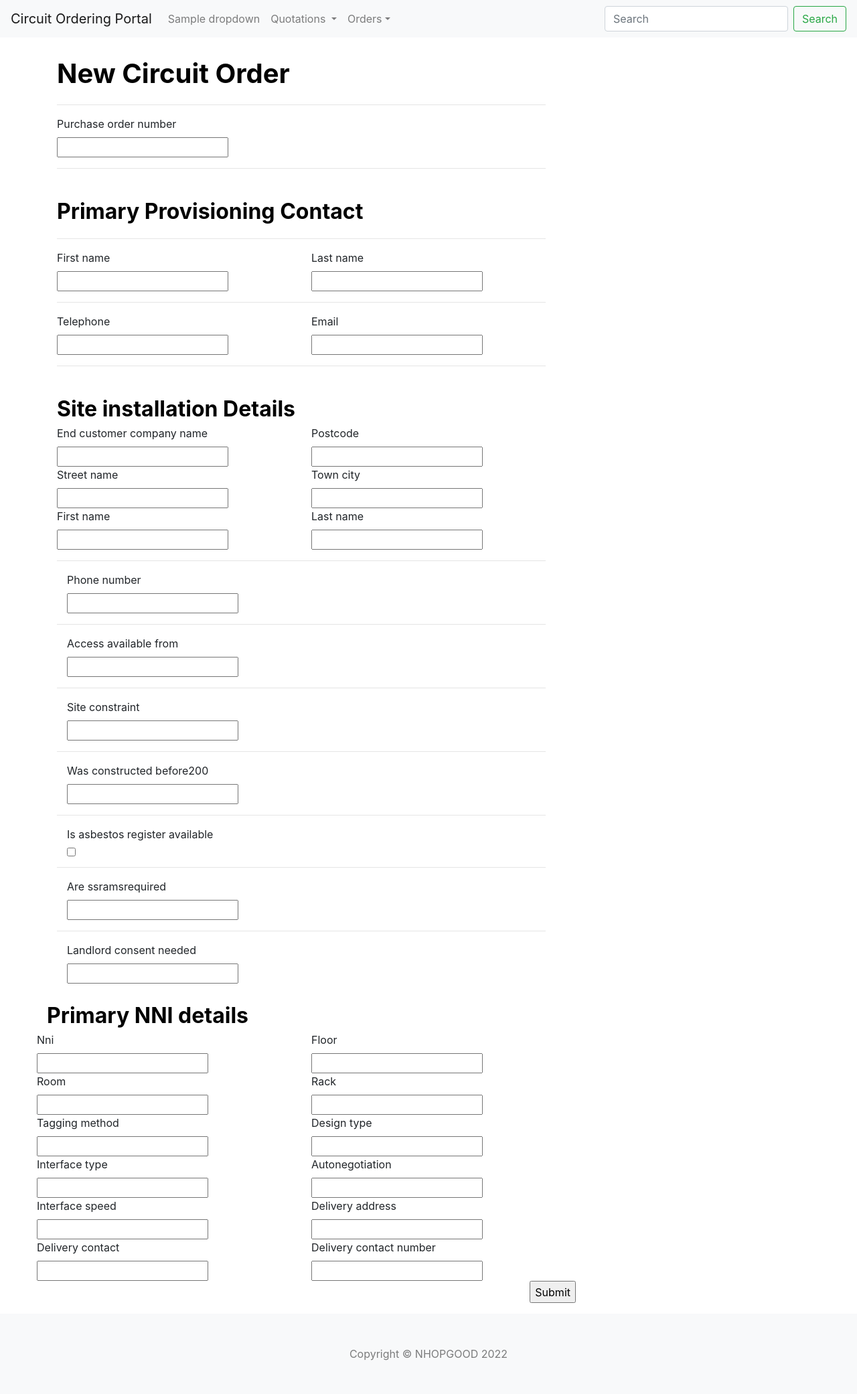
After one commit to SirHoppington/circuitorderingtool, a Python web app: template flask-image/app/Orders/templates/place_order_btw.html in a window 1280 px wide. The commit adds this page. Shown: the whole page at 67% size. Run offline with Jinja, Linux system fonts and the light colour scheme; the template is opened without the code that fills it: most values are stand-ins (such as "Sample title", 1, 10 or a date in 2020); form fields are guessed from the names that the template uses; some libraries are stand-ins or nearby versions.

Commit message:
Updated ProviderProduct to include hardware refs and created newOrder form.

```diff
--- a/flask-image/app/Models/association_table.py
+++ b/flask-image/app/Models/association_table.py
@@ -100,11 +100,13 @@ class ProviderProduct(db.Model):
     monthlyFees = db.Column(db.Text)
     product = db.Column(db.Text)
     productReference = db.Column(db.Text)
+    accessProductId = db.Column(db.Text)
+    HardwareId = db.Column(db.Text)
     term = db.Column(db.Text)
     customer_quote = db.Column(db.Text)
 
 
-    def __init__(self, accessType, bandwidth, bearer, carrier, installCharges, monthlyFees, product, productReference, term, customer_quote):
+    def __init__(self, accessType, bandwidth, bearer, carrier, installCharges, monthlyFees, product, productReference, accessProductId, term, customer_quote):
         self.accessType = accessType,
         self.bandwidth = bandwidth,
         self.bearer = bearer,
@@ -113,6 +115,7 @@ class ProviderProduct(db.Model):
         self.monthlyFees = monthlyFees,
         self.product = product,
         self.productReference = productReference,
+        self.accessProductId = accessProductId,
         self.term = term,
         self.customer_quote = customer_quote
 
@@ -134,6 +137,7 @@ class ProviderProduct(db.Model):
             'monthlyFees' : self.monthlyFees,
             'product' : self.product,
             'productReference' : self.productReference,
+            'accessProductId' : self.accessProductId,
             'term' : self.term,
             'customer_quote': self.customer_quote
         }
--- /dev/null
+++ b/flask-image/app/Orders/templates/place_order_btw.html
@@ -0,0 +1,322 @@
+
+{% extends 'base.html' %}
+
+{% block head %}
+    <link rel="stylesheet" href="{{ url_for('static', filename='taggle.css')}}">
+    <script src="{{ url_for('static', filename='taggle.js')}}"></script>
+       <style>
+    .codeMirror-scroll{
+        height: 100%;
+        min-height: 60%;
+    }
+	.button {
+		display:block;
+		width: 100%;
+}
+ul {
+  list-style: none;
+}
+</style>
+
+{% endblock %}
+
+{% block content %}
+<div class="container">
+    <div class="row">
+        <div class="col-lg-8">
+            <div class="form-wrapper">
+                <h1 class="mt-4">New Circuit Order</h1>
+                <hr>
+                <form method="POST" id="quoteform" action="{{ url_for('order.place_order') }}" >
+                    {{ form.csrf_token }}
+					<div class="row">
+					<div class="col-sm">
+                    <fieldset class="form-field">
+                        {{ form.purchaseOrderNumber.label}}
+						<br>
+                        {{ form.purchaseOrderNumber(size=20) }}
+                    </fieldset>
+					</div>
+					<hr>
+						</div>
+						<hr>
+						<div class="row">
+						<div class="col-sm">
+						<h2 class="mt-4">Primary Provisioning Contact</h2>
+						</div>
+						</div>
+						<hr>
+						<div class="row">
+						<div class="col-sm">
+							<fieldset class="controls">
+							{{ form.FirstName.label}}
+							<br>
+							{{ form.FirstName }}
+							</fieldset>
+							</div>
+					<hr>
+							<div class="col-sm">
+								<fieldset class="controls">
+								{{ form.LastName.label}}
+								<br>
+								{{ form.LastName }}
+								</fieldset>
+							</div>
+							</div>
+							<hr>
+					<div class="row">
+					<div class="col-sm">
+					<fieldset class="controls">
+                        {{ form.Telephone.label}}
+                        <br>
+						{{ form.Telephone }}
+                    </fieldset>
+					</div>
+					<hr>
+					<div class="col-sm">
+					<fieldset class="controls">
+                        {{ form.Email.label}}
+                        <br>
+						{{ form.Email }}
+                    </fieldset>
+					</div>
+					</div>
+					<hr>
+						<div class="row">
+						<div class="col-sm">
+						<h2 class="mt-4">Site installation Details</h2>
+						</div>
+						</div>
+					<div class="row">
+					<div class="col-sm">
+					<fieldset class="controls">
+                        {{ form.endCustomerCompanyName.label}}
+                        <br>
+						{{ form.endCustomerCompanyName }}
+                    </fieldset>
+					</div>
+						<hr>
+						<hr>
+					<div class="col-sm">
+					<fieldset class="controls">
+                        {{ form.postcode.label}}
+                        <br>
+						{{ form.postcode }}
+                    </fieldset>
+					</div>
+                        <hr>
+					<div class="col-sm">
+					<fieldset class="controls">
+                        {{ form.streetName.label}}
+                        <br>
+						{{ form.streetName }}
+                    </fieldset>
+					</div>
+                        <hr>
+					<div class="col-sm">
+					<fieldset class="controls">
+                        {{ form.townCity.label}}
+                        <br>
+						{{ form.townCity }}
+                    </fieldset>
+					</div>
+						<hr>
+					<div class="col-sm">
+					<fieldset class="controls">
+                        {{ form.firstName.label}}
+                        <br>
+						{{ form.firstName }}
+                    </fieldset>
+					</div>
+						<hr>
+					<div class="col-sm">
+					<fieldset class="controls">
+                        {{ form.lastName.label}}
+                        <br>
+						{{ form.lastName }}
+                    </fieldset>
+					</div>
+					<hr>
+					<div class="col-sm">
+						<hr>
+					<div class="col-sm">
+					<fieldset class="controls">
+                        {{ form.phoneNumber.label}}
+                        <br>
+						{{ form.phoneNumber }}
+                    </fieldset>
+					</div>
+						<hr>
+					<div class="col-sm">
+					<fieldset class="controls">
+                        {{ form.accessAvailableFrom.label}}
+                        <br>
+						{{ form.accessAvailableFrom }}
+                    </fieldset>
+					</div>
+						<hr>
+					<div class="col-sm">
+					<fieldset class="controls">
+                        {{ form.siteConstraint.label}}
+                        <br>
+						{{ form.siteConstraint }}
+                    </fieldset>
+					</div>
+						<hr>
+					<div class="col-sm">
+					<fieldset class="controls">
+                        {{ form.wasConstructedBefore2000.label}}
+                        <br>
+						{{ form.wasConstructedBefore2000 }}
+                    </fieldset>
+					</div>
+						<hr>
+					<div class="col-sm">
+					<fieldset class="controls">
+                        {{ form.isAsbestosRegisterAvailable.label}}
+                        <br>
+						{{ form.isAsbestosRegisterAvailable }}
+                    </fieldset>
+					</div>
+                        						<hr>
+					<div class="col-sm">
+					<fieldset class="controls">
+                        {{ form.areSSRAMSRequired.label}}
+                        <br>
+						{{ form.areSSRAMSRequired }}
+                    </fieldset>
+					</div>
+                        				<hr>
+					<div class="col-sm">
+					<fieldset class="controls">
+                        {{ form.landlordConsentNeeded.label}}
+                        <br>
+						{{ form.landlordConsentNeeded }}
+                    </fieldset>
+					</div>
+					</div>
+					<hr>
+					<div class="row">
+						<div class="col-sm">
+						<h2 class="mt-4">Primary NNI details</h2>
+						</div>
+						<hr>
+					<div class="row">
+					<div class="col-sm">
+					<fieldset class="controls">
+                        {{ form.nni.label}}
+                        <br>
+						{{ form.nni }}
+                    </fieldset>
+					</div>
+							<hr>
+					<div class="col-sm">
+					<fieldset class="controls">
+                        {{ form.floor.label}}
+                        <br>
+						{{ form.floor }}
+                    </fieldset>
+					</div>
+							<hr>
+					<div class="col-sm">
+					<fieldset class="controls">
+                        {{ form.room.label}}
+                        <br>
+						{{ form.room }}
+                    </fieldset>
+					</div>
+									<hr>
+					<div class="col-sm">
+					<fieldset class="controls">
+                        {{ form.rack.label}}
+                        <br>
+						{{ form.rack }}
+                    </fieldset>
+					</div>
+									<hr>
+					<div class="col-sm">
+					<fieldset class="controls">
+                        {{ form.taggingMethod.label}}
+                        <br>
+						{{ form.taggingMethod }}
+                    </fieldset>
+					</div>
+									<hr>
+					<div class="col-sm">
+					<fieldset class="controls">
+                        {{ form.designType.label}}
+                        <br>
+						{{ form.designType }}
+                    </fieldset>
+					</div>
+									<hr>
+					<div class="col-sm">
+					<fieldset class="controls">
+                        {{ form.interfaceType.label}}
+                        <br>
+						{{ form.interfaceType }}
+                    </fieldset>
+					</div>
+									<hr>
+					<div class="col-sm">
+					<fieldset class="controls">
+                        {{ form.autonegotiation.label}}
+                        <br>
+						{{ form.autonegotiation }}
+                    </fieldset>
+					</div>
+									<hr>
+					<div class="col-sm">
+					<fieldset class="controls">
+                        {{ form.interfaceSpeed.label}}
+                        <br>
+						{{ form.interfaceSpeed }}
+                    </fieldset>
+					</div>
+												<hr>
+					<div class="col-sm">
+					<fieldset class="controls">
+                        {{ form.deliveryAddress.label}}
+                        <br>
+						{{ form.deliveryAddress }}
+                    </fieldset>
+					</div>
+												<hr>
+					<div class="col-sm">
+					<fieldset class="controls">
+                        {{ form.deliveryContact.label}}
+                        <br>
+						{{ form.deliveryContact }}
+                    </fieldset>
+					</div>
+												<hr>
+					<div class="col-sm">
+					<fieldset class="controls">
+                        {{ form.deliveryContactNumber.label}}
+                        <br>
+						{{ form.deliveryContactNumber }}
+                    </fieldset>
+					</div>
+												<hr>
+                    </div>
+                        					<hr>
+					<div class="row">
+					<input type="submit" value="Submit" class="button">
+					</div>
+                    </div>
+                    </div>
+                </form>
+                </form>
+            </div>
+	    </div>
+         <hr>
+			 <hr>
+             <br>
+             <br>
+             <br>
+             <br>
+        </div>
+    </div>
+
+</div>
+{% endblock %}
--- a/flask-image/app/Orders/templates/view_orders.html
+++ b/flask-image/app/Orders/templates/view_orders.html
@@ -52,10 +52,10 @@ ul {
                                               <th>{{ quote[1].net }}</th>
                                               <th>{{ quote[1].name}}</th>
                                           <th>{{ quote[0].provider }}</th>
-                                          <th>{{ quote[0].supplier_ref }}</th>
+                                          <th>{{ quote[0].quoteReference }}</th>
                                           <th>{{ quote[2].status }}</th>
                                       <th>
-                                          <form action="{{ url_for('order.new_order', net=quote[1].net) }}">
+                                          <form action="{{ url_for('order.new_order', ref=quote[0].quoteReference) }}">
                                           <input type="submit" value="View"/>
                                       </form>
                                           {% endfor %}
--- a/flask-image/app/Quote/quote.py
+++ b/flask-image/app/Quote/quote.py
@@ -12,8 +12,6 @@ class NewQuote:
 
         # try V1 API:
         new_quote = add_customer( postcode, reference, "Not ordered", name, email)
-        print(filters)
-        print(filters["suppliers"])
         if ("TalkTalk Business" in filters["suppliers"]) or ("Virtual1" in filters["suppliers"]):
         #for providers in filters:
         #    if
```
Also changed, not shown: flask-image/app/Orders/order_routes.py (+10 -5 lines), flask-image/app/Quote/quote_routes.py (+8 -0 lines), flask-image/app/api/provider.py (+8 -2 lines), flask-image/app/queries.py (+9 -3 lines).
